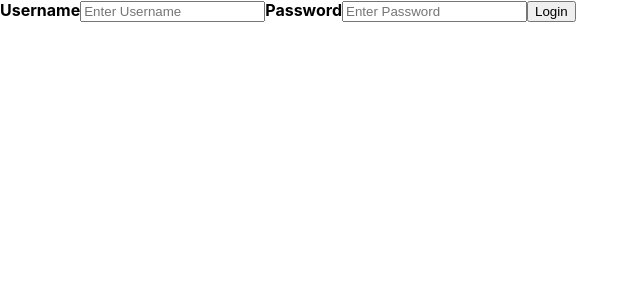
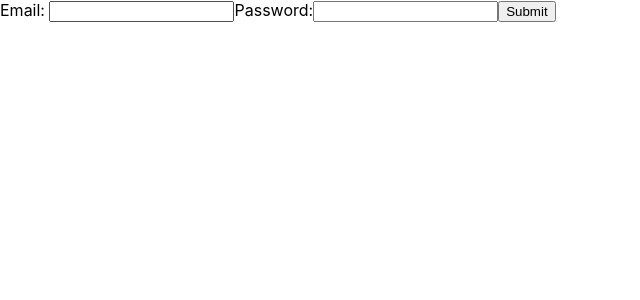
Before and after one commit to naveenr414/clip-annotation-app, a React (Create React App) app in the folder annotation-app/: page /login in a window 1280 px wide. Shown: the top 300 px of the page, without its empty margins (0-640 px from the left). Built offline with nearby package versions, Linux system fonts and the light colour scheme.

Commit message:
Created login and logout for app

```diff
--- a/annotation-app/src/Annotation.js
+++ b/annotation-app/src/Annotation.js
@@ -5,7 +5,7 @@ import './Question.css';
 import AppBar from '@material-ui/core/AppBar';
 import Toolbar from '@material-ui/core/Toolbar';
 import Typography from '@material-ui/core/Typography';
-import { Link, BrowserRouter  as Router, Switch, Route } from 'react-router-dom';
+import { Redirect, Link, BrowserRouter  as Router, Switch, Route } from 'react-router-dom';
 
 
 export default class Annotation extends React.Component {
@@ -24,8 +24,20 @@ export default class Annotation extends React.Component {
     });
   }
 
+  logout = () => {
+    window.sessionStorage.removeItem('token');
+    alert("Logged out");
+  }
+
 
   render () {
+
+    console.log("Token "+window.sessionStorage.getItem('token'));
+
+    if(window.sessionStorage.getItem('token') == null) {
+      return ( <Redirect to="/login" />);
+    }
+
     return (
 
       <div>
@@ -34,6 +46,7 @@ export default class Annotation extends React.Component {
             <Router>
               <Typography style={{fontSize: 24}}> Home </Typography>
               <Typography style={{fontSize: 24, color: "white"}}> <a href="/login">  Login </a> </Typography>
+              <Typography style={{fontSize: 24, color: "white"}} onClick={this.logout}>  Logout </Typography>
             </Router>
           </Toolbar>
         </AppBar>
--- a/annotation-app/src/Login.js
+++ b/annotation-app/src/Login.js
@@ -1,19 +1,69 @@
 import React from 'react';
+import {Redirect} from 'react-router-dom';
 
 export default class Login extends React.Component {
+  constructor(props) {
+    super(props);
+    this.state = {username: '',
+    password: '',token:''};
+    this.handleUsername = this.handleUsername.bind(this);
+    this.handlePassword = this.handlePassword.bind(this);
+    this.handleSubmit = this.handleSubmit.bind(this);
+  }
+
+  handleUsername(event) {
+    this.setState({username: event.target.value});
+  }
+
+  handlePassword(event) {
+    this.setState({password: event.target.value});
+  }
+
+
+  handleSubmit(event) {
+    let data = 'username='+encodeURIComponent(this.state.username)+'&password='+encodeURIComponent(this.state.password);
+    fetch('http://localhost:8000/token', {
+      method: 'POST',
+      headers: {'Content-Type': 'application/x-www-form-urlencoded',
+      'accept':'application/json'},
+      body: data,
+    }).then(res=>res.json())
+      .then((result) => {
+        if('access_token' in result) {
+          let token = result['access_token'];
+          window.sessionStorage.setItem("token", token);
+          console.log(window.sessionStorage.getItem("token"));
+          this.setState({'username':this.state.username});
+        }
+        else {
+          this.setState({'username':'','password':''});
+        }
+      });
+    event.preventDefault();
+
+  }
+
+
   render() {
+    if(window.sessionStorage.getItem("token")) {
+      return ( <Redirect to="/" />);
+    }
+
    return (
-  <div>
-    <form action="http://localhost:8000/token" method="post">
-      <label for="uname"><b>Username</b></label>
-      <input type="text" placeholder="Enter Username" name="username" />
 
-    <label for="psw"><b>Password</b></label>
-    <input type="password" placeholder="Enter Password" name="password" />
+      <form onSubmit={this.handleSubmit}>
+        <label>
+          Email:    {this.state.token}
 
-    <button type="submit">Login</button>
-    </form>
-  </div>
+          <input type="text" value={this.state.username} onChange={this.handleUsername} />
+        </label>
+        <label>
+          Password:
+          <input type="password" value={this.state.password} onChange={this.handlePassword} />
+        </label>
+
+        <input type="submit" value="Submit" />
+      </form>
     );
   }
 }
--- a/annotation-app/src/Question.js
+++ b/annotation-app/src/Question.js
@@ -287,6 +287,16 @@ export default class Question extends React.Component {
     return ret;
   }
 
+  getUsername = () => {
+    return fetch("http://localhost:8000/token/users/me",{method:'GET',headers:{'accept':'application/json',
+    'Authorization':'Bearer '+window.sessionStorage.getItem('token')}})
+      .then(res=>res.json())
+      .then((result) => {
+        return result;
+      }
+    );
+  }
+
   render () {
     return (
       <div className="Question">
```
Also changed, not shown: annotation-app/src/App.js (line endings or trailing spaces), 1 other file (tests, documents, lock files or other folders).
